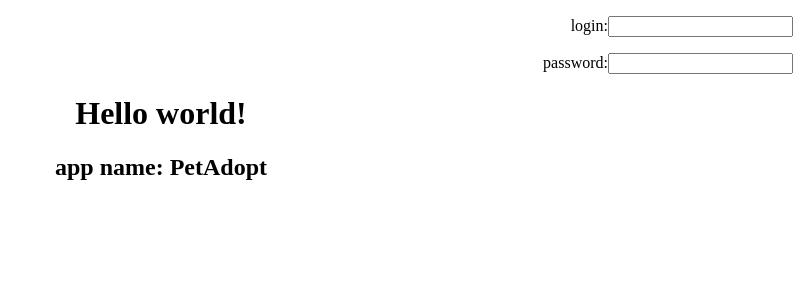
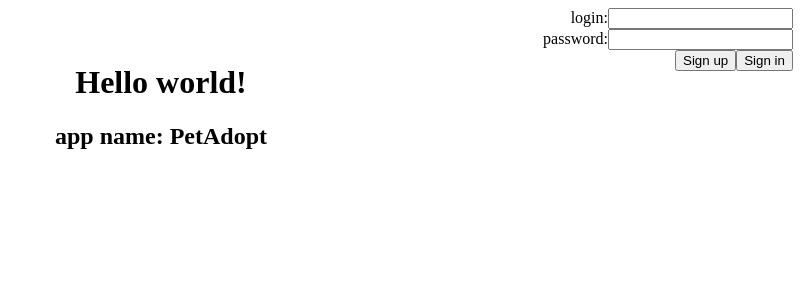
Before and after one commit to kkuczynski/JavaAngularDB, an Angular app in the folder PetAdopt-frontend/: page / in a window 1280 px wide. Shown: the top 300 px of the page, without its empty margins (479-1280 px from the left). Built offline with nearby package versions, Linux system fonts and the light colour scheme.

Commit message:
added fixed login component height, text fields disappear when button is pressed, the values from fields are saved and displayed in console log

```diff
--- a/PetAdopt-frontend/src/app/login/login.component.css
+++ b/PetAdopt-frontend/src/app/login/login.component.css
@@ -0,0 +1,3 @@
+div{
+    height: 35px
+}
--- a/PetAdopt-frontend/src/app/login/login.component.html
+++ b/PetAdopt-frontend/src/app/login/login.component.html
@@ -1,9 +1,13 @@
-<div style="text-align: right;">
-<p>
-    login:<input [id]="login" type="text">
-</p>
-<p>
-    password:<input [id] = "password" type="password">
-</p>
+<div style="text-align: right;" *ngIf="!logged">
+    login:<input #login type="text">
+    <br>
+    password:<input #password type="password">
+    <br>
+    <button (click)="SignUp(login.value, password.value)">Sign up </button>
+    <button (click)="signIn(login.value, password.value)">Sign in </button>
 </div>
-<p ></p>
+<div style="text-align: right;" *ngIf="logged">
+    Logged in
+
+
+</div>
--- a/PetAdopt-frontend/src/app/login/login.component.ts
+++ b/PetAdopt-frontend/src/app/login/login.component.ts
@@ -7,10 +7,20 @@ import { Component, OnInit } from '@angular/core';
 })
 export class LoginComponent implements OnInit {
 
-  public login = 'login';
-  public password = 'password';
+  public logged = false;
+  public username = '';
+  public password = '';
   constructor() { }
+  signIn(givenUsername, givenPassword) {
+    console.log('login: ' + givenUsername);
+    console.log('pass: ' + givenPassword);
+    this.username = givenUsername;
+    this.password = givenPassword;
+    this.logged = !this.logged;
+  }
+  signUp() {
 
+  }
   ngOnInit() {
   }
 
--- a/PetAdopt-frontend/src/index.html
+++ b/PetAdopt-frontend/src/index.html
@@ -8,7 +8,7 @@
   <link rel="icon" type="image/x-icon" href="favicon.ico">
 </head>
 <body>
-  <app-login></app-login>
+
   <app-root></app-root>
 </body>
 </html>
```
